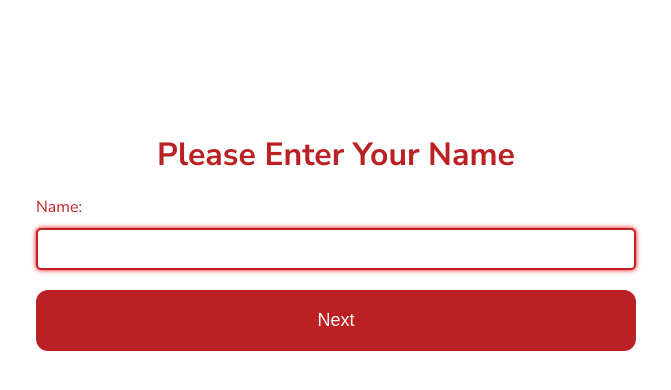
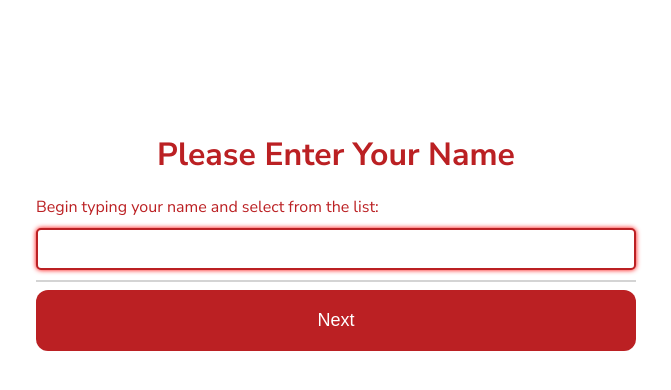
Before and after one commit to brockton-school/bps_sign-in-out, a Flask app: template templates/name.html in a window 1280 px wide. Shown: the part 164-554 px from the top of the page, without its empty margins (304-975 px from the left). Run offline with Flask 3, Linux system fonts and the light colour scheme; the template is opened without the code that fills it: most values are stand-ins (such as "Sample title", 1, 10 or a date in 2020).

Commit message:
fixes for autocomplete

```diff
--- a/routes.py
+++ b/routes.py
@@ -46,13 +46,13 @@ def grade():
     grades = read_grades_from_csv('/app/grades.csv')  # Read grades from the mounted CSV file
     if request.method == 'POST':
         grade = request.form['grade']
-        name = request.form.get('name', '')
+        name = request.form.get('guest-name', '')
         return render_template('name.html', user_type="Student", grade=grade)  # Pass grade to next step
     return render_template('grade.html', grades=grades)
 
 @main_bp.route('/signinout', methods=['POST'])
 def signinout():
-    name = request.form['name']
+    name = request.form['guest-name']
     user_type = request.form['user_type']
     grade = request.form.get('grade', '')  # Capture the grade if available
     return render_template('signinout.html', name=name, user_type=user_type, grade=grade, reasons=SIGN_OUT_REASONS)
--- a/static/autocomplete.js
+++ b/static/autocomplete.js
@@ -15,10 +15,10 @@ function fetchSuggestions(userType, grade) {
         .then(data => {
             data.forEach(item => {
                 const suggestionItem = document.createElement('div');
-                suggestionItem.innerHTML = item;
+                suggestionItem.innerHTML = `<strong>${item}</strong>`;
                 suggestionItem.classList.add('autocomplete-item');
 
-                // When clicking on a suggestion, fill the input
+                // When clicking on a suggestion, fill the input and clear suggestions
                 suggestionItem.addEventListener('click', function () {
                     document.getElementById('name-input').value = item;
                     list.innerHTML = '';  // Clear suggestions after selecting
@@ -26,5 +26,8 @@ function fetchSuggestions(userType, grade) {
 
                 list.appendChild(suggestionItem);
             });
+        })
+        .catch(err => {
+            console.error('Error fetching suggestions:', err);
         });
 }
--- a/static/styles.css
+++ b/static/styles.css
@@ -21,6 +21,7 @@ form {
     flex-direction: column;
     width: 100%;
     max-width: 600px;
+    position: relative;
 }
 
 button, input[type="text"] {
@@ -147,16 +148,23 @@ input[type="text"]:focus {
 }
 
 /* Styles for Autocomplete */
+/* Ensure the parent container has relative positioning */
+.autocomplete-container {
+    position: relative;
+    width: 100%;  /* Ensure the width matches the input field */
+}
+
+/* Position the autocomplete list directly below the input field */
 .autocomplete-items {
     position: absolute;
-    border: 1px solid #d4d4d4;
-    border-bottom: none;
-    border-top: none;
-    z-index: 99;
-    /* Position the autocomplete items to be below the input field */
-    top: 100%;
+    top: 100%; /* Aligns the list directly below the input field */
     left: 0;
     right: 0;
+    border: 1px solid #d4d4d4;
+    background-color: #fff;
+    z-index: 99;
+    max-height: 200px;
+    overflow-y: auto;  /* Scroll if the list gets too long */
 }
 
 .autocomplete-item {
@@ -166,12 +174,10 @@ input[type="text"]:focus {
     border-bottom: 1px solid #d4d4d4;
 }
 
-/* When hovering over an item */
 .autocomplete-item:hover {
     background-color: #e9e9e9;
 }
 
-/* When an item is selected */
 .autocomplete-item.active {
     background-color: #1e90ff;
     color: #fff;
--- a/templates/name.html
+++ b/templates/name.html
@@ -28,10 +28,14 @@
         <input type="hidden" name="grade" value="{{ grade }}">
         {% endif %}
 
-        <label for="name">Name:</label>
-        <input type="text" id="name-input" name="name" required oninput="fetchSuggestions('{{ user_type }}', '{{ grade|default('') }}')">
-        <div id="autocomplete-list" class="autocomplete-items"></div>
+        <label for="name">Begin typing your name and select from the list:</label>
+        <!-- Container for input and autocomplete suggestions -->
+        <div class="autocomplete-container">
+            <input type="text" id="name-input" name="guest-name" required oninput="fetchSuggestions('{{ user_type }}', '{{ grade|default('') }}')" autocomplete="off">
+            <div id="autocomplete-list" class="autocomplete-items"></div>
+        </div>
 
+        <!-- Submit button placed below the suggestions -->
         <button type="submit">Next</button>
     </form>
 </body>
```
